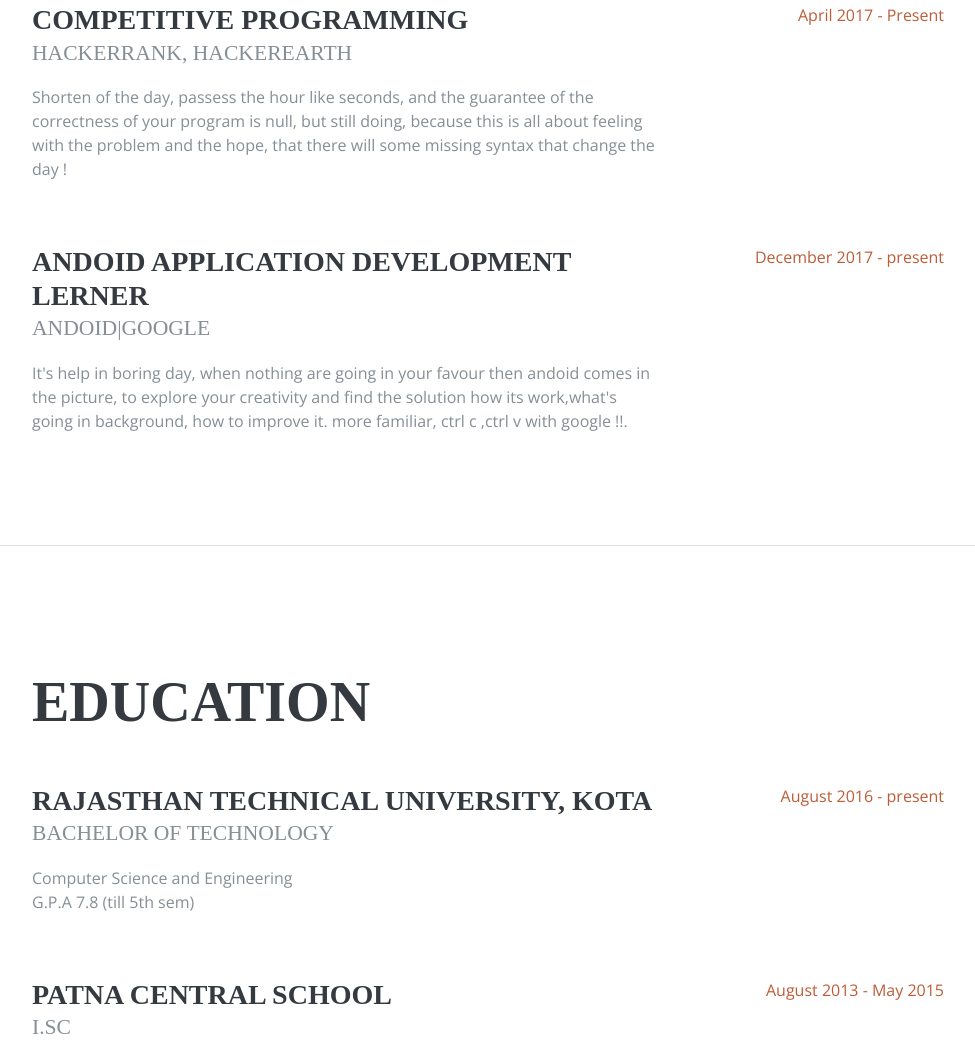
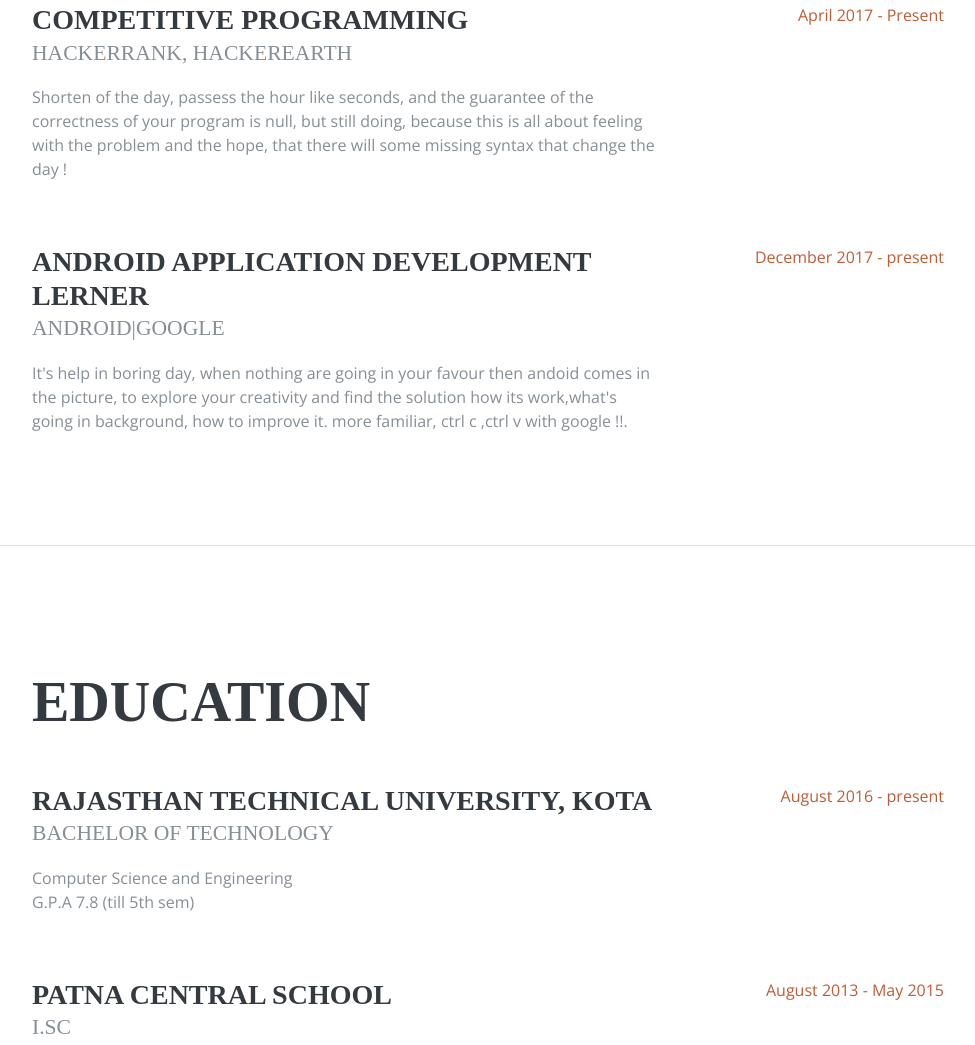
Before and after one commit to adityaanjeet/adityaanjeet.github.io, a plain HTML site: page index.html in a window 1280 px wide. Shown: the part 1178-2223 px from the top of the page, without its empty margins (288-1263 px from the left). Drawn offline with nearby package versions, Linux system fonts and the light colour scheme; a web font is replaced by a local one.

Commit message:
Update index.html

```diff
--- a/index.html
+++ b/index.html
@@ -151,8 +151,8 @@
 
           <div class="resume-item d-flex flex-column flex-md-row mb-5">
             <div class="resume-content mr-auto">
-              <h3 class="mb-0">Andoid Application Development lerner</h3>
-              <div class="subheading mb-3">Andoid|Google</div>
+              <h3 class="mb-0">Android Application Development lerner</h3>
+              <div class="subheading mb-3">Android|Google</div>
               <p>It's help in boring day, when nothing are going in your favour then andoid comes in the picture, to explore your creativity and find the solution how its work,what's going in background, how to improve it. more familiar, ctrl c ,ctrl v with google !!.</p>
             </div>
             <div class="resume-date text-md-right">
```
